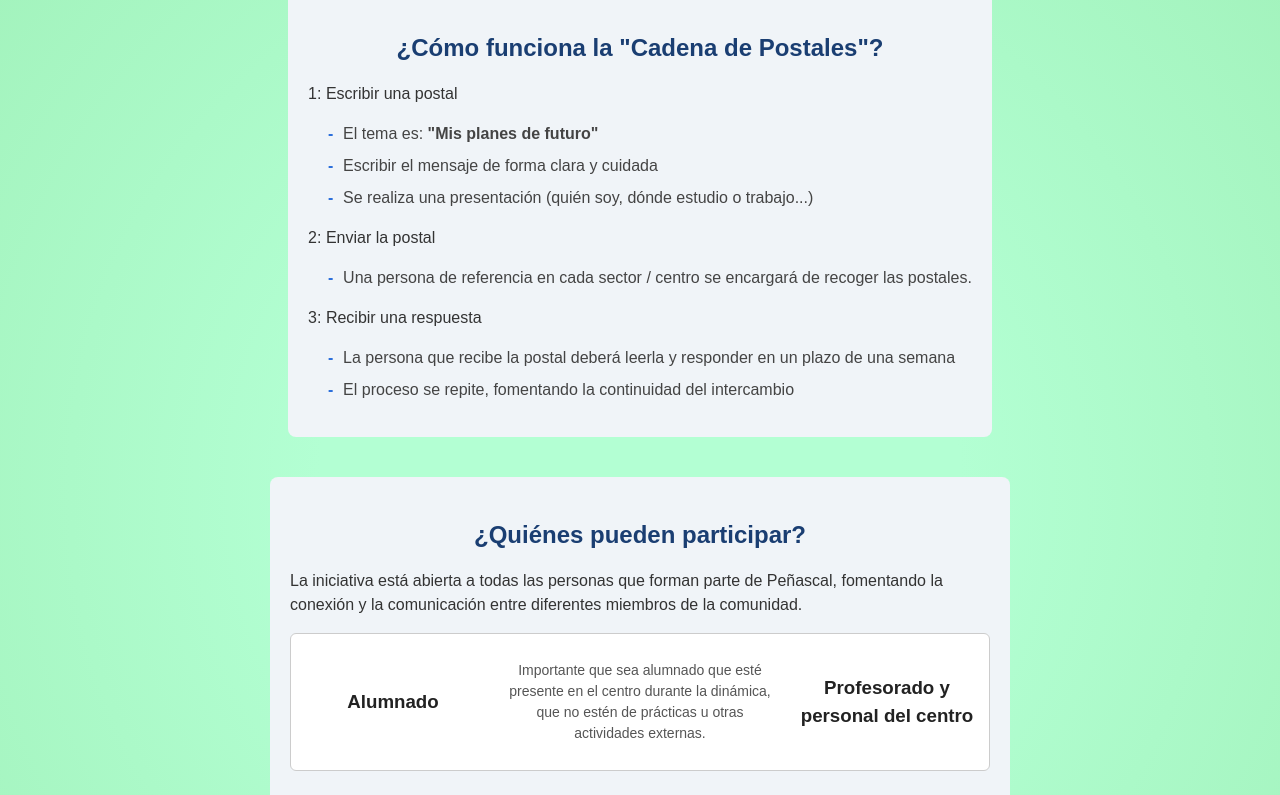
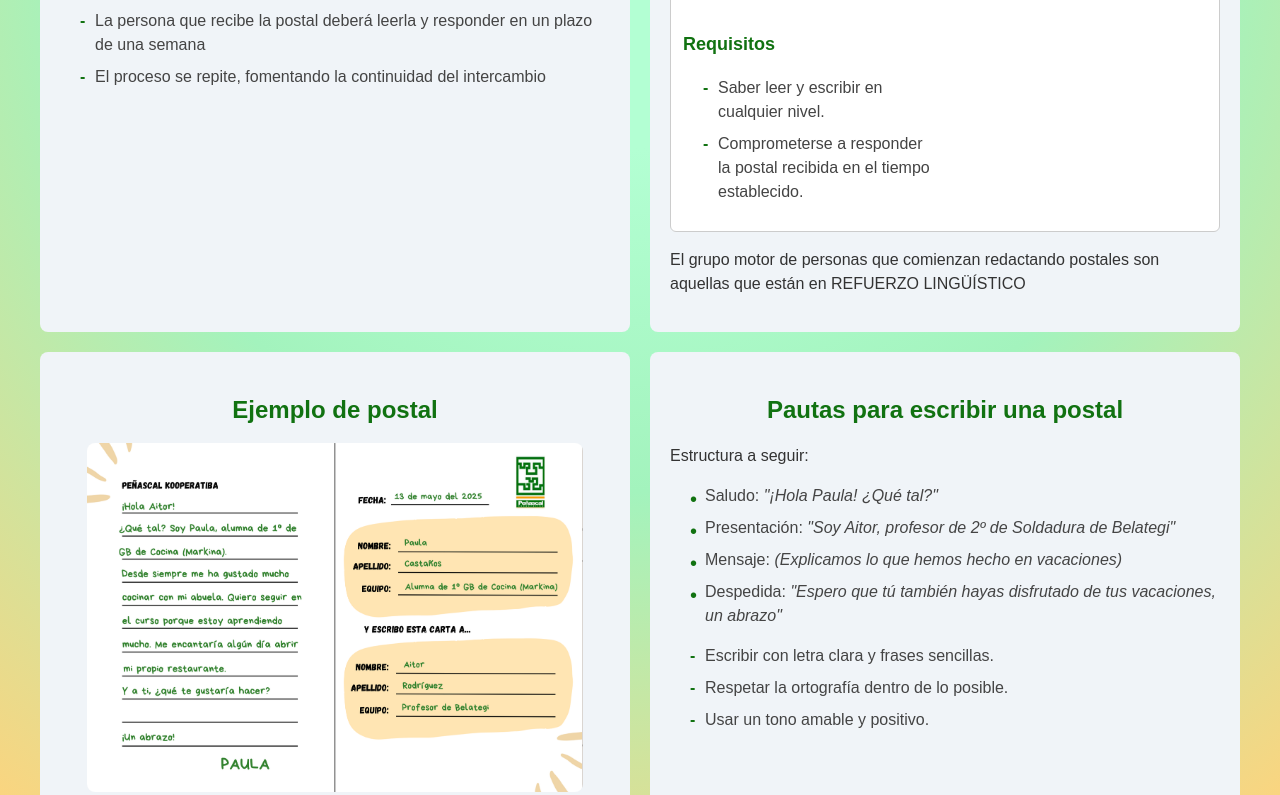
Before and after one commit to gaizkamg/cadena-de-postales-FRONT, a Vue app: page /info in a window 1280 px wide. Shown: the part 1100-1895 px from the top of the page. Built offline with nearby package versions, Linux system fonts and the light colour scheme; no server answers; a web font is replaced by a local one.

Commit message:
arreglo de rol_id por rol por cambios de las columnas de back

```diff
--- a/src/components/UserFormComp.vue
+++ b/src/components/UserFormComp.vue
@@ -243,4 +243,10 @@ onMounted(() => {
 .guardar-btn:hover {
   background-color: #e95f00;
 }
+
+@media (max-width: 1024px) {
+    .form-grid {
+        grid-template-columns: 1fr;
+    }
+}
 </style>
--- a/src/stores/auth.js
+++ b/src/stores/auth.js
@@ -30,7 +30,11 @@ export const useAuthStore = defineStore('auth', () => {
       const { postData } = useApi();
 
       const response = await postData('/api/auth/login', { email, contrasena: password }); // Cambiar a POST para el login
-      const userData = response.data;
+      console.log('Datos de usuario:', response.data); // Agregar un console.log para inspeccionar los datos
+      const userData = {
+        ...response.data,
+        rol_id: response.data.rol, // Mapear "rol" a "rol_id"
+      };
 
       if (userData) {
         user.value = userData;
--- a/src/views/DashboardView.vue
+++ b/src/views/DashboardView.vue
@@ -63,7 +63,7 @@ onMounted(() => {
     gap: 20px;
   }
   .card {
-    width: calc(50% - 40px);
+    width: calc(80% - 40px);
     min-width: unset;
     max-width: 100%;
     height: 60vh;
--- a/src/views/HomeView.vue
+++ b/src/views/HomeView.vue
@@ -50,7 +50,30 @@
  }
 
  .text-hero img {
-       width: 150px;
+       width: 60%;
  }
 
+@media (max-width: 768px) {
+  .hero {
+    grid-template-columns: 1fr;
+    height: auto;
+  }
+
+  .img-hero {
+    height: 250px;
+  }
+
+  .text-hero {
+    padding: 1.5rem;
+  }
+
+  .text-hero .logo-texto {
+    font-size: 3rem;
+  }
+
+  h1 {
+    font-size: 2rem;
+  }
+}
+
 </style>
--- a/src/views/InfoView.vue
+++ b/src/views/InfoView.vue
@@ -1,4 +1,5 @@
 <template>
+  <div class="container">
     <section class="info-section">
       <h1 class="title">Objetivo de la dinámica</h1>
       <p class="description">
@@ -35,23 +36,18 @@
       </p>
     </section>
 
-  <!-- Usa una estructura consistente para todas las secciones -->
     <section class="info-section">
       <h2 class="title">¿Cómo funciona la "Cadena de Postales"?</h2>
-
-    <!-- Usa el mismo patrón para todas las listas -->
       <p>1: Escribir una postal</p>
       <ul class="points">
         <li>El tema es: <strong>"Mis planes de futuro"</strong></li>
         <li>Escribir el mensaje de forma clara y cuidada</li>
         <li>Se realiza una presentación (quién soy, dónde estudio o trabajo...)</li>
       </ul>
-
       <p>2: Enviar la postal</p>
       <ul class="points">
         <li>Una persona de referencia en cada sector / centro se encargará de recoger las postales.</li>
       </ul>
-
       <p>3: Recibir una respuesta</p>
       <ul class="points">
         <li>La persona que recibe la postal deberá leerla y responder en un plazo de una semana</li>
@@ -65,27 +61,30 @@
         La iniciativa está abierta a todas las personas que forman parte de Peñascal, fomentando la conexión y la
         comunicación entre diferentes miembros de la comunidad.
       </p>
-
       <div class="participant-block">
+        <div class="block">
           <h3 class="subtitle">Alumnado</h3>
           <p class="note">
-        Importante que sea alumnado que esté <br>presente en el centro durante la dinámica, <br>que no estén de prácticas u otras<br> actividades externas.
+            Importante que sea alumnado presente en el centro durante la dinámica.<br>
+            Que no estén de prácticas u otras actividades externas.
           </p>
+        </div>
+        <div class="block">
           <h3 class="subtitle">Profesorado y personal del centro</h3>
+          <p class="note">Animamos a participar a todo el personal interesado.</p>
         </div>
-
-    <div>
+        <div class="block">
           <h3 class="subtitle">Requisitos</h3>
           <ul class="points">
             <li>Saber leer y escribir en cualquier nivel.</li>
             <li>Comprometerse a responder la postal recibida en el tiempo establecido.</li>
           </ul>
         </div>
-    <p>El grupo motor de personas que comienzan redactando postales son aquellas que están en
-    REFUERZO LINGÜÍSTICO</p>
+      </div>
+      <p>El grupo motor de personas que comienzan redactando postales son aquellas que están en REFUERZO LINGÜÍSTICO</p>
     </section>
 
-  <section class="info-section ">
+    <section class="info-section">
       <h2 class="title">Ejemplo de postal</h2>
       <img src="@/assets/img/ejemplo-postal.png" alt="Ejemplo de postal" class="example-image" />
     </section>
@@ -94,28 +93,35 @@
       <h2 class="title">Pautas para escribir una postal</h2>
       <p>Estructura a seguir:</p>
       <ul class="points-list">
-      <li>Saludo: <em>“¡Hola Paula! ¿Qué tal?”</em></li>
-      <li>Presentación: <em>“Soy Aitor, profesor de 2º de Soldadura de Belategi”</em></li>
+        <li>Saludo: <em>"¡Hola Paula! ¿Qué tal?"</em></li>
+        <li>Presentación: <em>"Soy Aitor, profesor de 2º de Soldadura de Belategi"</em></li>
         <li>Mensaje: <em>(Explicamos lo que hemos hecho en vacaciones)</em></li>
-      <li>Despedida: <em>“Espero que tú también hayas disfrutado de tus vacaciones, un abrazo”</em></li>
+        <li>Despedida: <em>"Espero que tú también hayas disfrutado de tus vacaciones, un abrazo"</em></li>
       </ul>
-
       <ul class="points">
         <li>Escribir con letra clara y frases sencillas.</li>
         <li>Respetar la ortografía dentro de lo posible.</li>
         <li>Usar un tono amable y positivo.</li>
       </ul>
     </section>
+  </div>
 </template>
 
 <script setup>
 </script>
 
 <style scoped>
+.container {
+  display: grid;
+  grid-template-columns: 1fr;
+  gap: 20px;
+  max-width: 1200px;
+  margin: 0 auto;
+  padding: 20px;
+}
+
 .info-section {
   padding: 20px;
-  margin: 20px auto;
-  max-width: 700px;
   background-color: #f0f4f8;
   border-radius: 8px;
   font-family: Arial, sans-serif;
@@ -127,17 +133,23 @@
   text-align: center;
   font-weight: bold;
   margin-bottom: 15px;
-  color: #1a3e72;
+  color: #117211;
 }
 
-/* Estilos base para todas las listas */
+.subtitle {
+  font-size: 18px;
+  font-weight: 600;
+  margin-top: 15px;
+  color: #117211;
+}
+
+/* Listas personalizadas */
 .points, .points-list {
   list-style: none;
   padding-left: 20px;
   margin-bottom: 15px;
 }
 
-/* Estilos para los elementos de lista */
 .points li, .points-list li {
   position: relative;
   padding-left: 15px;
@@ -146,10 +158,9 @@
   color: #444;
 }
 
-/* Marcadores para las listas */
 .points li::before {
   content: "-";
-  color: #2c6fdb;
+  color: #117211;
   position: absolute;
   left: 0;
   font-weight: bold;
@@ -157,35 +168,27 @@
 
 .points-list li::before {
   content: "•";
-  color: #2c6fdb;
+  color: #117211;
   font-size: 20px;
   position: absolute;
   left: 0;
   top: 0;
 }
 
+/* Participantes */
 .participant-block {
-  display: flex;
-  justify-content: space-between;
-  align-items: center;
+  display: grid;
+  grid-template-columns: 1fr;
+  gap: 15px;
   background-color: #fff;
   border: 1px solid #ccc;
   padding: 12px;
   border-radius: 6px;
-  gap: 10px;
-}
-
-.participant-block .subtitle {
-  font-weight: 600;
-  color: #222;
-  width: 180px;
-  text-align: center;
 }
 
 .participant-block .note {
   font-size: 14px;
   color: #555;
-  flex: 1;
   text-align: center;
   padding: 0 10px;
 }
@@ -194,109 +197,12 @@
   max-width: 100%;
   border-radius: 8px;
   margin-top: 15px;
+  display: block;
+  margin-left: auto;
+  margin-right: auto;
 }
 
-.cta-container {
-  display: flex;
-  flex-direction: column;
-  align-items: center;
-  margin-top: 20px;
-}
-
-.participation-link {
-  display: inline-block;
-  padding: 10px 20px;
-  background-color: #1a3e72;
-  color: #fff;
-  text-decoration: none;
-  border-radius: 5px;
-  margin-top: 10px;
-}
-
-.info-section {
-  padding: 20px;
-  margin: 20px auto;
-  max-width: 700px;
-  background-color: #f0f4f8;
-  border-radius: 8px;
-  font-family: Arial, sans-serif;
-  color: #333;
-}
-
-.title {
-  font-size: 24px;
-  text-align: center;
-  font-weight: bold;
-  margin-bottom: 15px;
-  color: #1a3e72;
-}
-
-/* Estilos base para todas las listas */
-.points, .points-list {
-  list-style: none;
-  padding-left: 20px;
-  margin-bottom: 15px;
-}
-
-/* Estilos para los elementos de lista */
-.points li, .points-list li {
-  position: relative;
-  padding-left: 15px;
-  margin-bottom: 8px;
-  font-size: 16px;
-  color: #444;
-}
-
-/* Marcadores para las listas */
-.points li::before {
-  content: "-";
-  color: #2c6fdb;
-  position: absolute;
-  left: 0;
-  font-weight: bold;
-}
-
-.points-list li::before {
-  content: "•";
-  color: #2c6fdb;
-  font-size: 20px;
-  position: absolute;
-  left: 0;
-  top: 0;
-}
-
-.participant-block {
-  display: flex;
-  justify-content: space-between;
-  align-items: center;
-  background-color: #fff;
-  border: 1px solid #ccc;
-  padding: 12px;
-  border-radius: 6px;
-  gap: 10px;
-}
-
-.participant-block .subtitle {
-  font-weight: 600;
-  color: #222;
-  width: 180px;
-  text-align: center;
-}
-
-.participant-block .note {
-  font-size: 14px;
-  color: #555;
-  flex: 1;
-  text-align: center;
-  padding: 0 10px;
-}
-
-.example-image {
-  max-width: 100%;
-  border-radius: 8px;
-  margin-top: 15px;
-}
-
+/* Versión de escritorio - dos columnas */
 @media (min-width: 900px) {
   .container {
     grid-template-columns: repeat(2, 1fr);
@@ -306,9 +212,9 @@
     grid-template-columns: repeat(2, 1fr);
   }
 
+  /* Asegurar que todas las secciones se distribuyan en 2 columnas */
   .info-section {
-    grid-column: auto;
+    grid-column: auto; /* Cada sección ocupará una celda del grid */
   }
 }
-
 </style>
```
Lines whose indentation alone changed are shown as unchanged.
